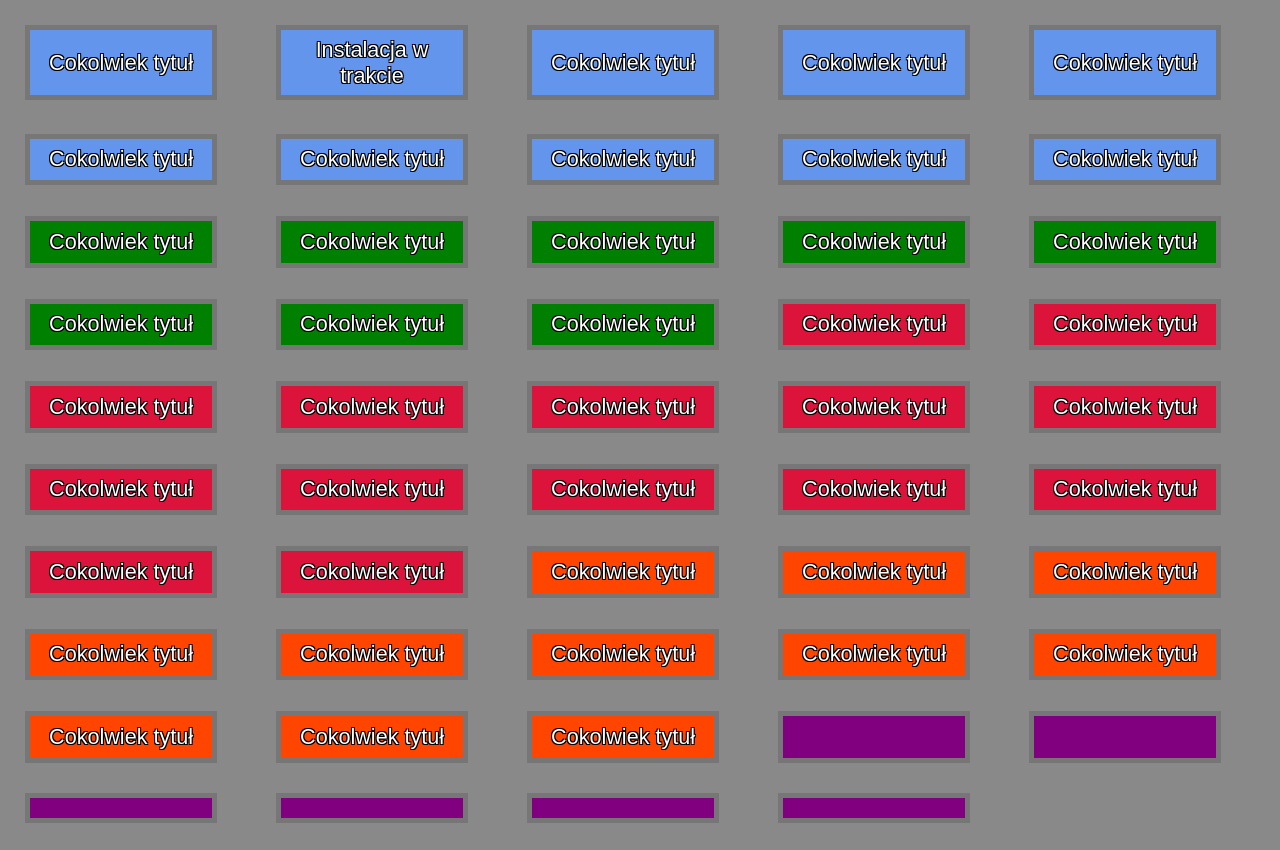
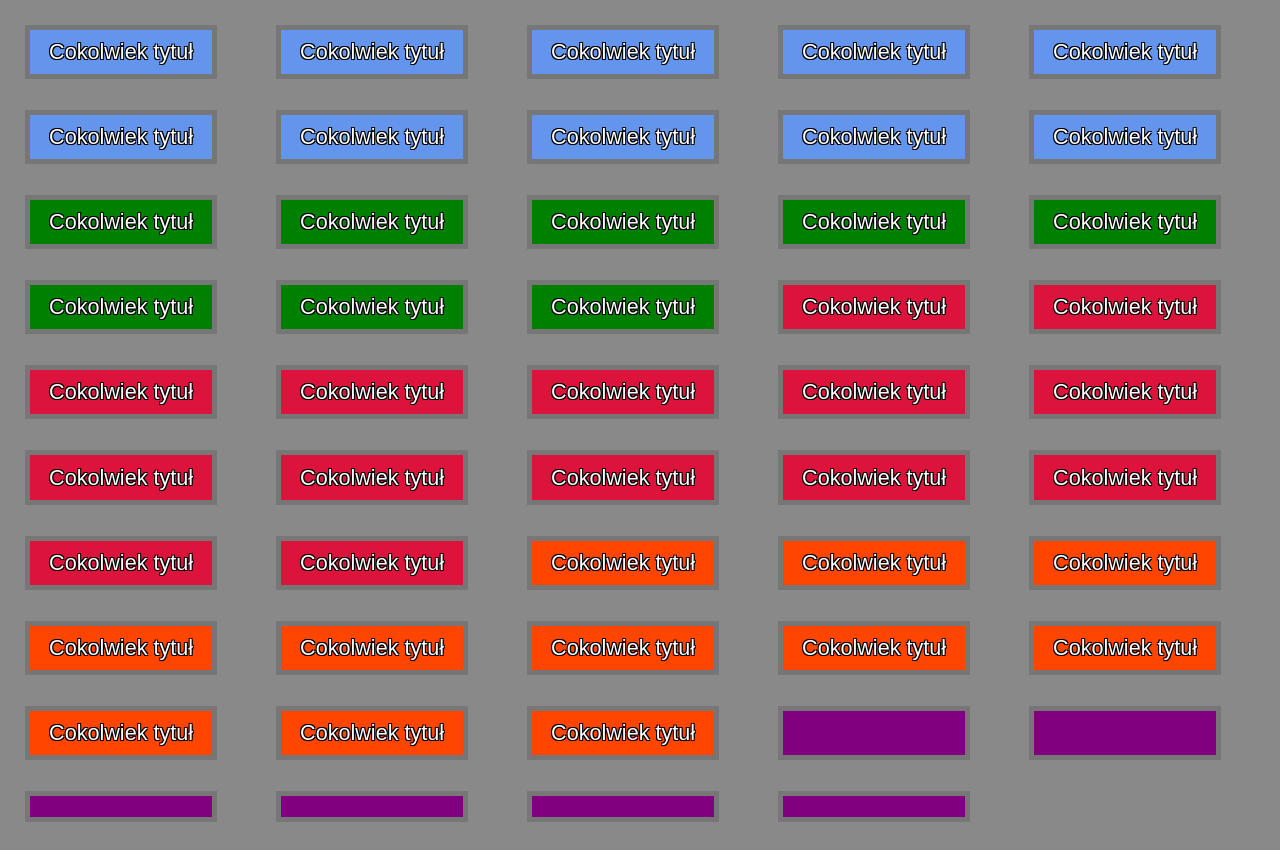
Before and after one commit to radoslawhubar/Klikacz, a plain HTML site: page index.html in a window 1280 px wide. Drawn offline with Linux system fonts and the light colour scheme.

Commit message:
Update index.html

```diff
--- a/index.html
+++ b/index.html
@@ -17,7 +17,7 @@
         <span class="hidden">cokolwiek</span>
       </div>
       <div class="box blue">
-        <p class="title" data-id="1">Instalacja w trakcie</p>
+        <p class="title" data-id="1">Cokolwiek tytuł</p>
         <span class="hidden">cokolwiek</span>
       </div>
       <div class="box blue">
```
